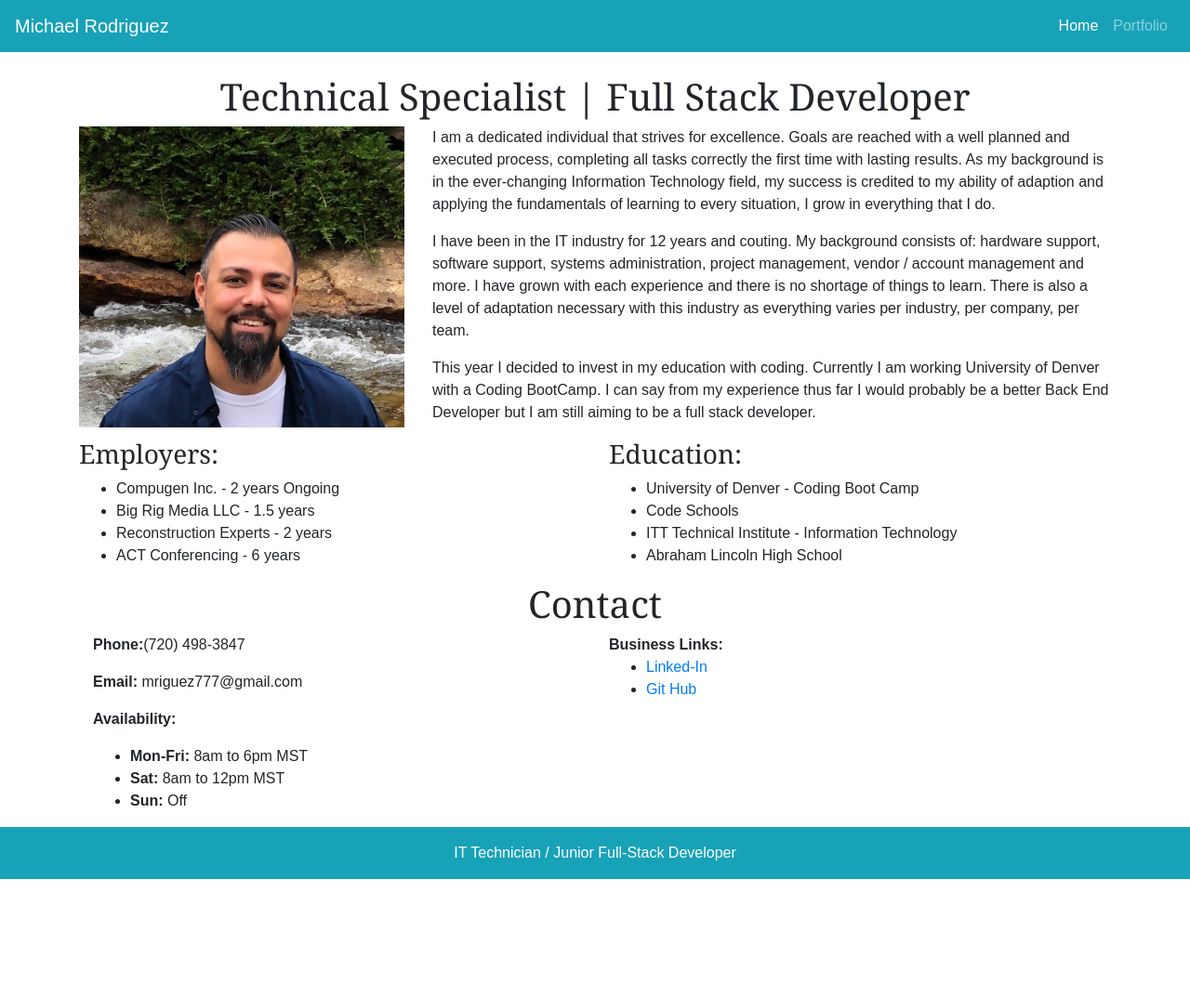
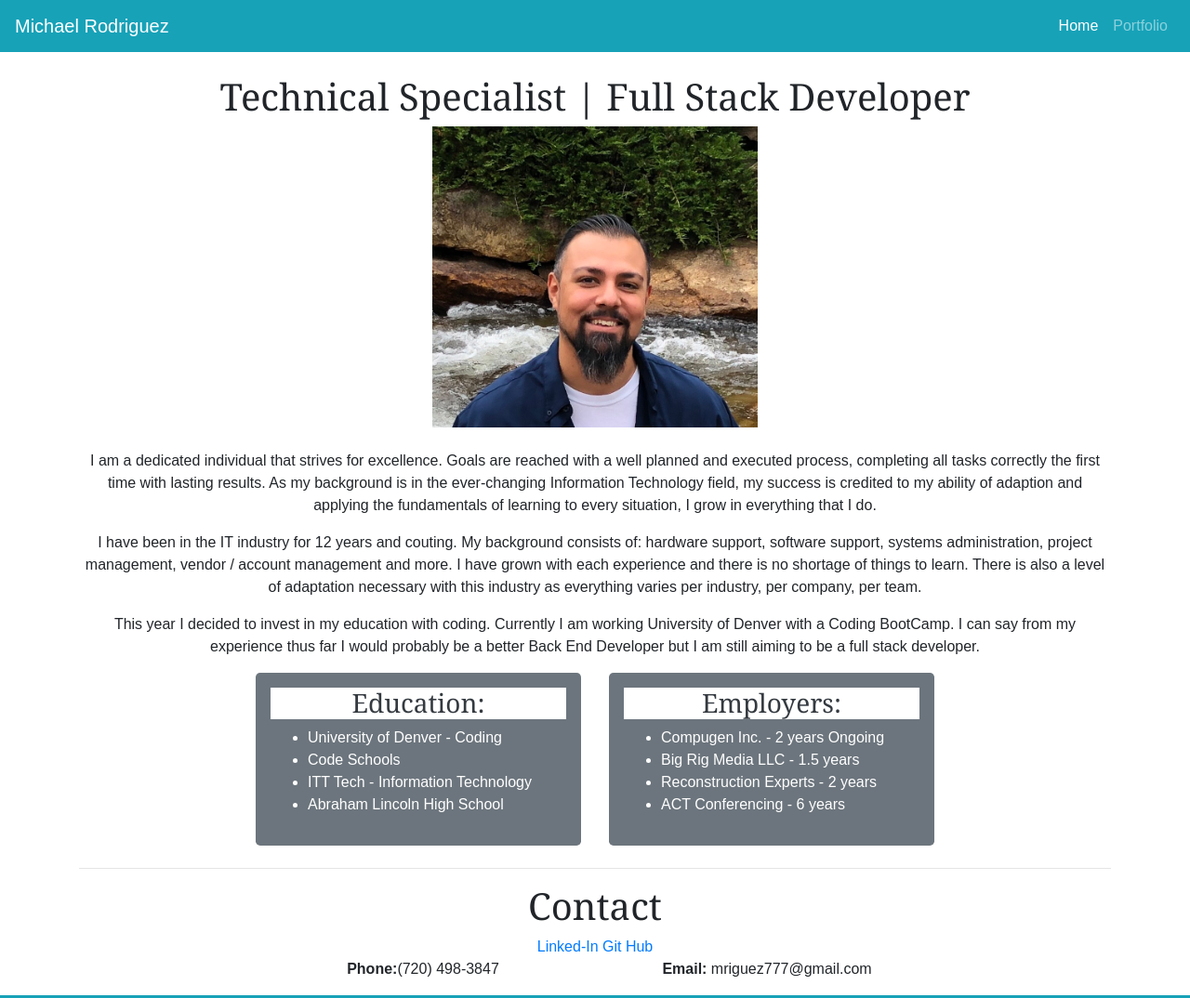
Before and after one commit to mriguez777/Resume-Site, a plain HTML site: page index.html in a window 1280 px wide. Shown: the top 1074 px of the page at 93% size. Before the commit the page ends 946 px from the top, so only its background shows below. Drawn offline with nearby package versions, Linux system fonts and the light colour scheme.

Commit message:
added jumbotron boxes to education and employers columns. added horizontal line to seperate the contact section. set place holder links to linked in and github until I place logos from each site. Thinking about how I can incorporate the Linked-in API to display content.

```diff
--- a/index.html
+++ b/index.html
@@ -27,8 +27,7 @@
             </button>
             <div class="collapse navbar-collapse" id="navbarNavAltMarkup">
                 <div class="navbar-nav ml-auto">
-                    <a class="nav-item nav-link active" href="index.html">Home<span
-                            class="sr-only">(current)</span></a>
+                    <a class="nav-item nav-link active" href="index.html">Home<span class="sr-only">(current)</span></a>
                     <a class="nav-item nav-link" href="portfolio.html">Portfolio</a>
                 </div>
             </div>
@@ -38,13 +37,22 @@
             <div class="col-md-12 text-center">
                 <h1>Technical Specialist | Full Stack Developer</h1>
             </div>
-            <div class="row background">
+            <div class="row">
+                <div class="col-md-4"></div>
                 <div class="col-md-4">
                     <img src="assets/images/Michael.jpeg" class="img-responsive" width="100%" />
                 </div>
-                <div class="col-md-8">
-                    <p>I am a dedicated individual that strives for excellence. Goals are reached with a well planned and executed process, completing
-                        all tasks correctly the first time with lasting results. As my background is in the ever-changing
+                <div class="col-md-4"></div>
+            </div>
+
+            <br>
+
+            <div class="row">
+                <div class="col-md-12 text-center">
+                    <p>I am a dedicated individual that strives for excellence. Goals are reached with a well planned
+                        and executed process, completing
+                        all tasks correctly the first time with lasting results. As my background is in the
+                        ever-changing
                         Information Technology field, my success is credited to my ability of adaption and applying the
                         fundamentals of learning to every situation, I grow in everything that I do.</p>
 
@@ -59,9 +67,24 @@
                         better Back End Developer but I am still aiming to be a full stack developer.</p>
                 </div>
             </div>
-            <div class="row background">
-                <div class="col-md-6">
-                    <h3>Employers:</h3>
+
+            <div class="row">
+
+                <div class="col-md-2"></div>
+                <div class="col-md-4">
+                    <div class="jumbotron p-3 mb-2 bg-secondary text-white">
+                        <h3 class="text-center text-dark">Education:</h3>
+                        <ul>
+                            <li>University of Denver - Coding</li>
+                            <li>Code Schools</li>
+                            <li>ITT Tech - Information Technology</li>
+                            <li>Abraham Lincoln High School</li>
+                        </ul>
+                    </div>
+                </div>
+                <div class="col-md-4">
+                    <div class="jumbotron p-3 mb-2 bg-secondary text-white">
+                        <h3 class="text-center text-dark">Employers:</h3>
                         <ul>
                             <li>Compugen Inc. - 2 years Ongoing </li>
                             <li>Big Rig Media LLC - 1.5 years</li>
@@ -69,43 +92,32 @@
                             <li>ACT Conferencing - 6 years</li>
                         </ul>
                     </div>
-                <div class="col-md-6">
-                    <h3>Education:</h3>
-                    <ul>
-                        <li>University of Denver - Coding Boot Camp</li>
-                        <li>Code Schools</li>
-                        <li>ITT Technical Institute - Information Technology</li>
-                        <li>Abraham Lincoln High School</li>
-                    </ul>
+                </div>
+                <div class="col-md-2"></div>
             </div>
 
-            </div>
+            <hr class="my-3">
 
             <div class="container-md">
                 <div class="row">
                     <div class="col-md-12 text-center">
                         <h1>Contact</h1>
+                        <div class="d-inline">
+                            <a href="https://www.linkedin.com/in/michael-rodriguez-35986049">Linked-In</a>
+                            <a href="https://github.com/mriguez777">Git Hub</a>
+                        </div>
                     </div>
                 </div>
                 <div class="row">
-                    <div class="col-md-6">
+                    <div class="col-md-2"></div>
+                    <div class="col-md-4 text-center">
                         <p><strong>Phone:</strong>(720) 498-3847</p>
+                    </div>
+
+                    <div class="col-md-4 text-center">
                         <p><strong>Email:</strong> mriguez777@gmail.com</p>
-                        <p><strong>Availability:</strong></p>
-                        <ul>
-                            <li><strong>Mon-Fri:</strong> 8am to 6pm MST</li>
-                            <li><strong>Sat:</strong> 8am to 12pm MST</li>
-                            <li><strong>Sun:</strong> Off</li>
-                        </ul>
                     </div>
-                    <div class="col-md-6">
-                        <strong>Business Links:</strong>
-                        <ul>
-                            <li><a href="https://www.linkedin.com/in/michael-rodriguez-35986049">Linked-In</a></li>
-                            <li><a href="https://github.com/mriguez777">Git Hub</a></li>
-                        </ul>
-
-                    </div>
+                    <div class="col-md-2"></div>
                 </div>
             </div>
 
```
Lines whose indentation alone changed are shown as unchanged.
